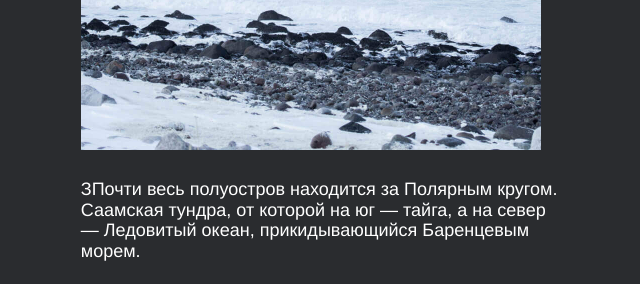
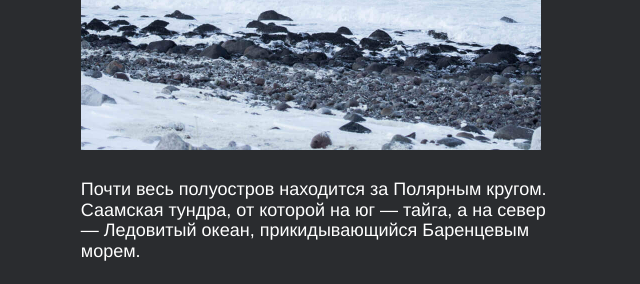
Before and after one commit to CblRo4Ek/Frontend_course_project_3, a plain HTML site: page index.html in a window 1280 px wide. Shown: the part 4043-4327 px from the top of the page, 181-821 px from the left. Drawn offline with Linux system fonts and the light colour scheme.

Commit message:
Незначительные доработки (часть 3)

```diff
--- a/index.html
+++ b/index.html
@@ -145,7 +145,7 @@
 
                 <div class="flex-column">
                     <div class="places__place__paragraph">
-                        <a class="places__place__paragraph-text">ЗПочти весь полуостров находится за Полярным кругом. Саамская тундра, от которой на юг — тайга, а на север — Ледовитый океан, прикидывающийся Баренцевым морем.</a>
+                        <a class="places__place__paragraph-text">Почти весь полуостров находится за Полярным кругом. Саамская тундра, от которой на юг — тайга, а на север — Ледовитый океан, прикидывающийся Баренцевым морем.</a>
                         </div>
 
                     <div class="places__place__paragraph">
```
